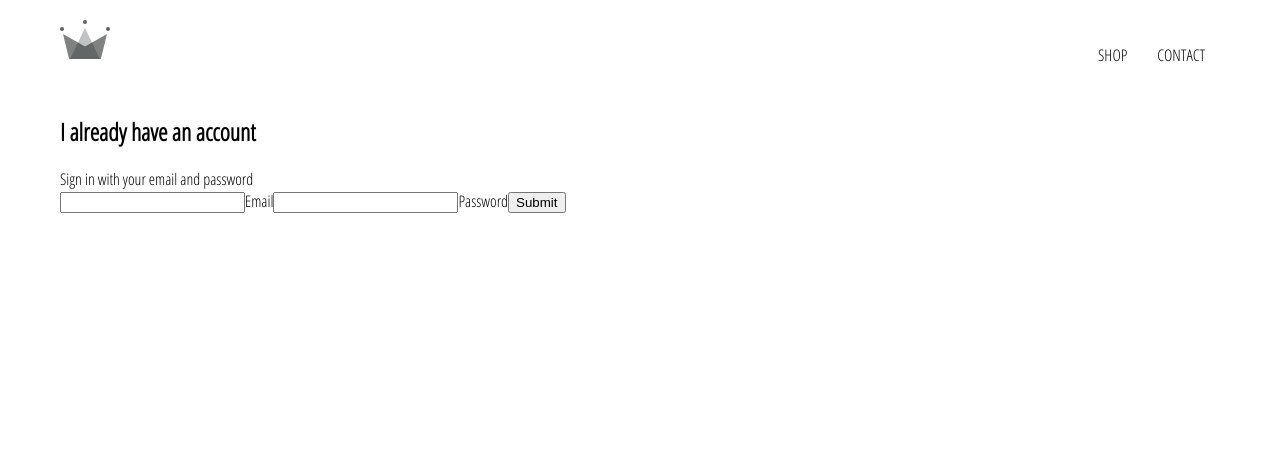
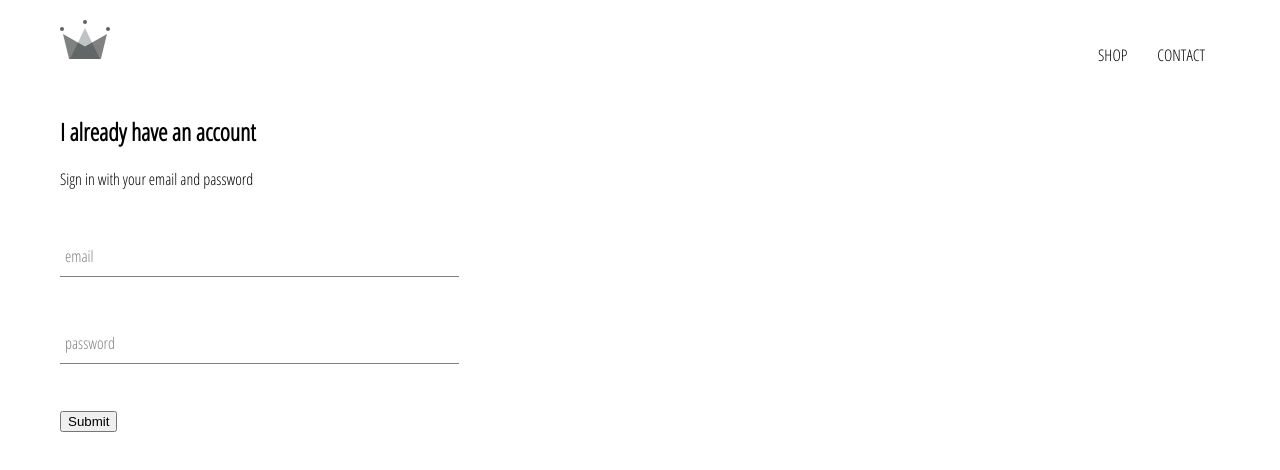
Before and after one commit to dhong89/shopper, a React (Create React App) app: page /signin in a window 1280 px wide. Shown: the top 470 px of the page. Built offline with nearby package versions, Linux system fonts and the light colour scheme.

Commit message:
Add sign in component

```diff
--- /dev/null
+++ b/src/components/form-input/form-input.component.jsx
@@ -0,0 +1,22 @@
+import React from 'react';
+
+import './form-input.styles.scss'
+
+const FormInput = ({handleChange, label, ...otherProps }) => (
+    <div className='group'>
+        <input
+            className='form-input'
+            onChange={handleChange}
+            {...otherProps}
+            />
+            {
+                label ?
+                   ( <label className={`${otherProps.value.length ? 'shrink' : '' } form-input-label`}>
+                        {label}
+                    </label>)
+                    : null
+            }
+    </div>
+)
+
+export default FormInput;
--- /dev/null
+++ b/src/components/form-input/form-input.styles.scss
@@ -0,0 +1,54 @@
+$sub-color: grey;
+$main-color: black;
+
+@mixin shrinkLabel {
+  top: -14px;
+  font-size: 12px;
+  color: $main-color;
+}
+
+.group {
+  position: relative;
+  margin: 45px 0;
+
+  .form-input {
+    background: none;
+    background-color: white;
+    color: $sub-color;
+    font-size: 18px;
+    padding: 10px 10px 10px 5px;
+    display: block;
+    width: 100%;
+    border: none;
+    border-radius: 0;
+    border-bottom: 1px solid $sub-color;
+    margin: 25px 0;
+
+    &:focus {
+      outline: none;
+    }
+
+    &:focus ~ .form-input-label {
+      @include shrinkLabel();
+    }
+  }
+
+  input[type='password'] {
+    letter-spacing: 0.3em;
+  }
+
+  .form-input-label {
+    color: $sub-color;
+    font-size: 16px;
+    font-weight: normal;
+    position: absolute;
+    pointer-events: none;
+    left: 5px;
+    top: 10px;
+    transition: 300ms ease all;
+
+    &.shrink {
+      @include shrinkLabel();
+    }
+  }
+}
--- a/src/components/sign-in/sign-in.component.jsx
+++ b/src/components/sign-in/sign-in.component.jsx
@@ -1,4 +1,5 @@
 import React from 'react';
+import FormInput from '../form-input/form-input.component';
 
 import './sign-in.style.scss';
 
@@ -37,10 +38,10 @@
                 <span> Sign in with your email and password </span>
 
                 <form onSubmit={this.handleSubmit}>
-                    <input name='email' value={this.state.email} onChange={this.handleChange} required />
-                    <label>Email</label>
-                    <input name='password' type='password' value={this.state.password}  onChange={this.handleChange} required />
-                    <label>Password</label>
+                    <FormInput name='email' value={this.state.email} handleChange={this.handleChange} label='email' required />
+
+                    <FormInput name='password' type='password' value={this.state.password}  handleChange={this.handleChange} label='password' required />
+
 
                     <input type='submit' value='Submit' />
                 </form>
--- a/src/components/sign-in/sign-in.style.scss
+++ b/src/components/sign-in/sign-in.style.scss
@@ -0,0 +1,3 @@
+.sign-in {
+    width: 30vw;
+}
--- a/src/pages/sign-in-and-sign-up/sign-in-and-sign-up.component.jsx
+++ b/src/pages/sign-in-and-sign-up/sign-in-and-sign-up.component.jsx
@@ -1,5 +1,6 @@
 import React from 'react';
 import SignIn from '../../components/sign-in/sign-in.component';
+
 
 import './sign-in-and-sign-up.style.scss'
 
```
